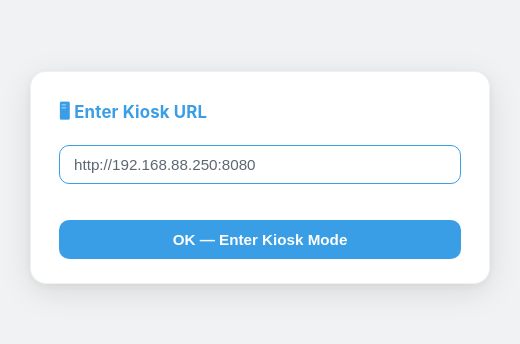
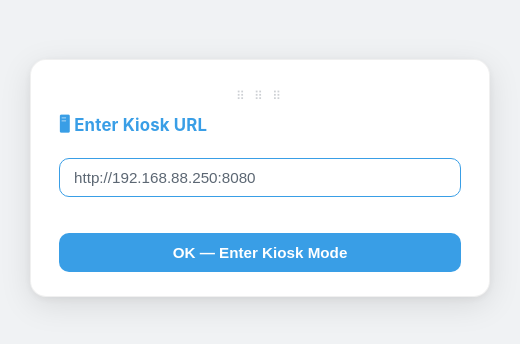
Before and after one commit to adcdfinder/jpEntry, an Electron app: page url-dialog.html in a window 520 px wide. Shown: the part 222-566 px from the top of the page. Drawn offline with Linux system fonts and the light colour scheme.

Commit message:
feat(url-dialog): make startup dialog draggable across screens
Use -webkit-app-region drag on the card so the frameless window can
be repositioned to any monitor before entering kiosk mode.
Interactive elements (input, button, error) are marked no-drag so
clicks still register normally. Adds a subtle braille dot handle at
the top as a visual affordance.

Co-authored-by: Copilot <223556219+Copilot@users.noreply.github.com>

```diff
--- a/url-dialog.html
+++ b/url-dialog.html
@@ -30,6 +30,20 @@
       border: 1px solid rgba(0,0,0,0.06);
       animation: popIn 0.18s cubic-bezier(0.34, 1.3, 0.64, 1) both;
       color: #5C6773;
+      -webkit-app-region: drag;
+    }
+    input, button, #error {
+      -webkit-app-region: no-drag;
+    }
+    .drag-handle {
+      display: flex;
+      justify-content: center;
+      margin-bottom: 10px;
+      cursor: grab;
+      opacity: 0.3;
+      user-select: none;
+      letter-spacing: 3px;
+      font-size: 0.75rem;
     }
     h2 {
       font-size: 1.05rem;
@@ -78,6 +92,7 @@
 </head>
 <body>
   <div class="card">
+    <div class="drag-handle">⠿ ⠿ ⠿</div>
     <h2>🖥 Enter Kiosk URL</h2>
     <input type="text" id="urlInput" placeholder="https://example.com" value="http://192.168.88.250:8080" autofocus />
     <div id="error"></div>
```
